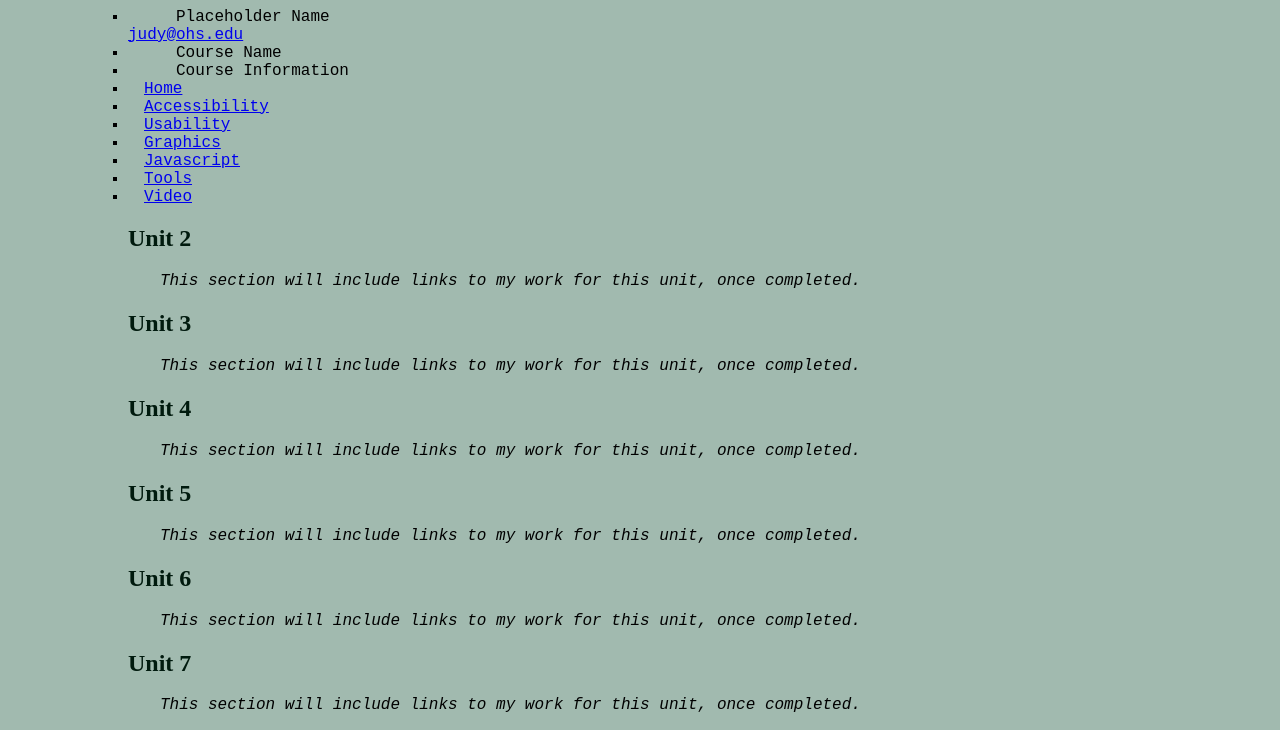
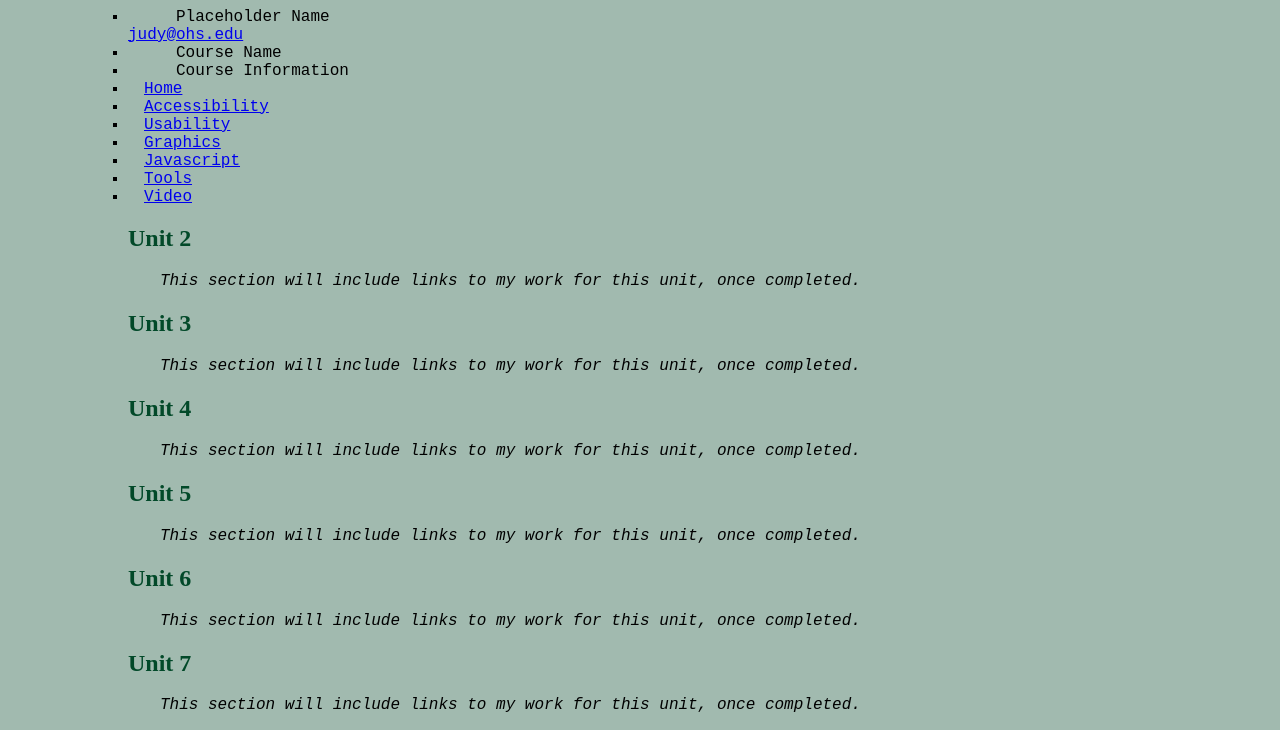
Before and after one commit to zaialvarado/zaialvarado.github.io, a plain HTML site: page index.html in a window 1280 px wide. Shown: the part 112-842 px from the top of the page. Drawn offline with Linux system fonts and the light colour scheme.

Commit message:
Update styles.css

```diff
--- a/styles.css
+++ b/styles.css
@@ -32,7 +32,7 @@ h1 {
   }
       h2 {
         font-weight: bold;
-        color: #001A0E;
+        color: #024929;
       }
       div{
         text-indent: 2em;
```
